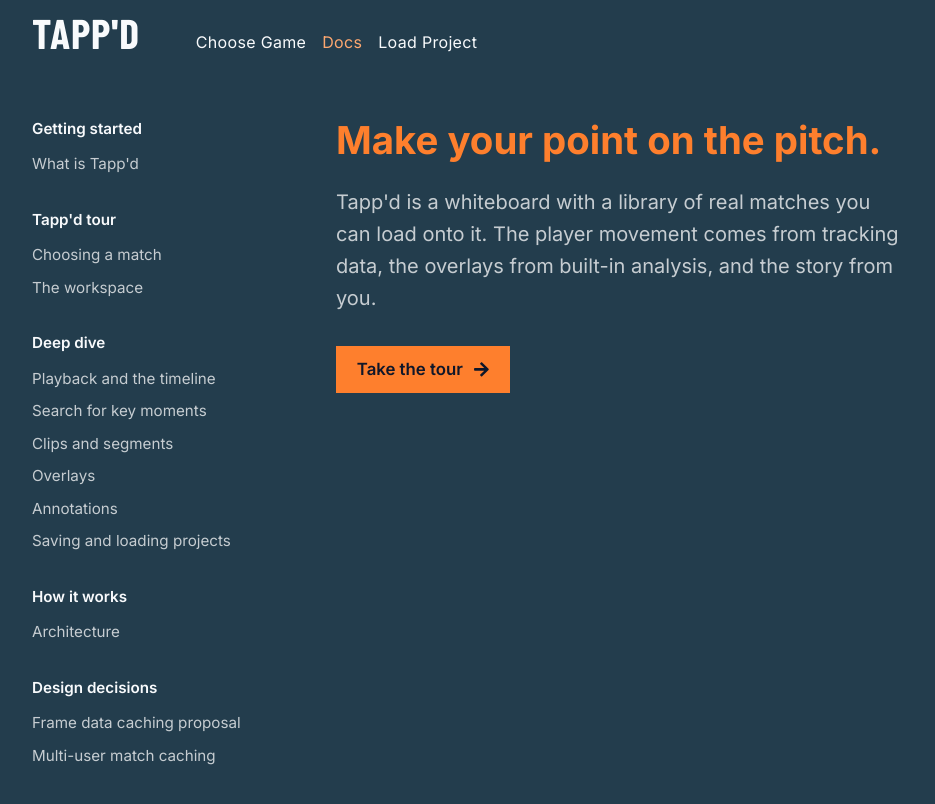
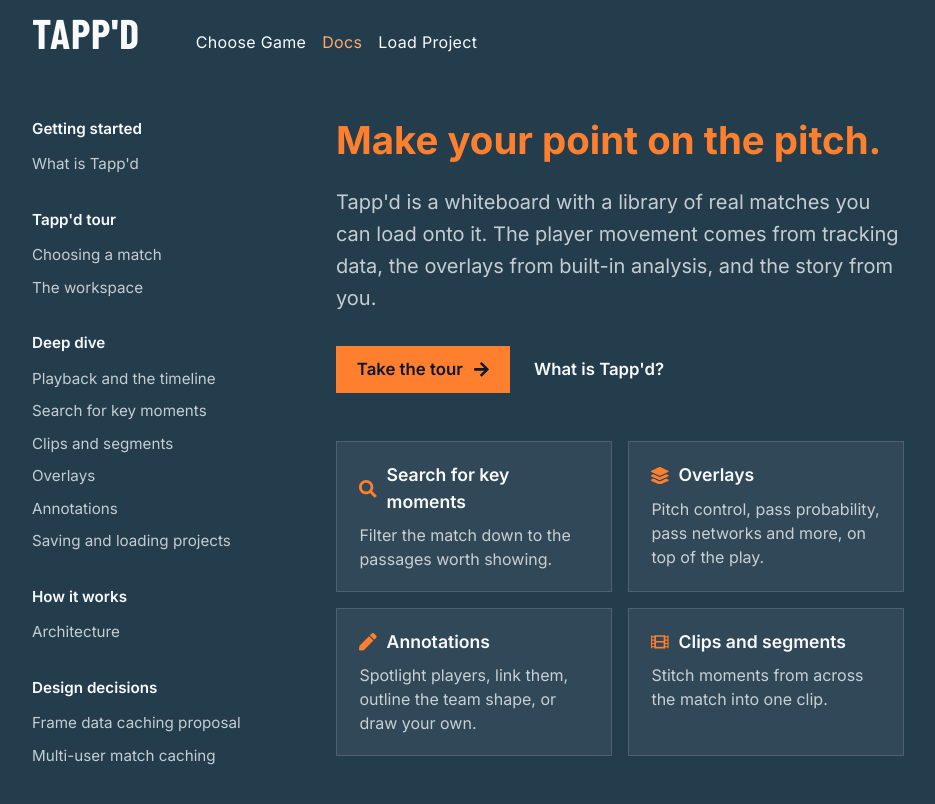
Before and after one commit to MihirT906/PlayTactix, a React (Vite) app in the folder frontend/: page / in a window 1280 px wide. Both pictures are taken after a click on the button "Docs". Shown: the top 804 px of the page, without its empty margins (32-967 px from the left). Built offline with nearby package versions, Linux system fonts and the light colour scheme; no server answers; a web font is replaced by a local one.

Commit message:
quick links

```diff
--- a/frontend/src/pages/Docs/Docs.css
+++ b/frontend/src/pages/Docs/Docs.css
@@ -54,3 +54,16 @@
 .docs-cta { display: inline-flex; align-items: center; gap: 0.6rem; padding: 0.7rem 1.3rem; background: var(--color-accent); color: var(--color-text-inverse); font-size: 1.05rem; font-weight: 600; text-decoration: none; transition: background 0.2s ease; }
 .docs-cta:hover { background: color-mix(in srgb, var(--color-accent) 85%, white); }
 .docs-cta:focus-visible { outline: 2px solid var(--focus-outline-color); outline-offset: 4px; }
+.docs-cta-secondary { display: inline-flex; align-items: center; padding: 0.7rem 0.5rem; color: var(--color-text-primary); font-size: 1.05rem; font-weight: 600; text-decoration: none; }
+.docs-cta-secondary:hover { color: var(--color-accent); }
+.docs-cta-secondary:focus-visible { outline: 2px solid var(--focus-outline-color); outline-offset: 4px; }
+
+/* Quick links on the docs home: two across, one on narrow screens. */
+.docs-cards { display: grid; grid-template-columns: repeat(2, minmax(0, 1fr)); gap: 1rem; list-style: none; margin: 0; padding: 0; }
+@media (max-width: 40rem) { .docs-cards { grid-template-columns: 1fr; } }
+.docs-card { display: flex; flex-direction: column; gap: 0.5rem; height: 100%; box-sizing: border-box; padding: 1.25rem 1.4rem; background: var(--surface-subtle-background); border: 1px solid var(--surface-subtle-border); text-decoration: none; transition: background 0.2s ease, border-color 0.2s ease; }
+.docs-card:hover { background: var(--surface-subtle-background-hover); border-color: var(--surface-subtle-border-hover); }
+.docs-card:focus-visible { outline: 2px solid var(--focus-outline-color); outline-offset: 2px; }
+.docs-card-title { display: flex; align-items: center; gap: 0.6rem; color: var(--color-text-primary); font-size: 1.1rem; font-weight: 600; }
+.docs-card-title svg { color: var(--color-accent); flex-shrink: 0; }
+.docs-card-blurb { color: var(--color-text-muted); line-height: 1.5; }
--- /dev/null
+++ b/frontend/src/pages/Docs/DocsHomeCards.tsx
@@ -0,0 +1,39 @@
+import type { IconType } from 'react-icons'
+import { FaFilm, FaLayerGroup, FaPen, FaSearch } from 'react-icons/fa'
+import { Link } from 'react-router-dom'
+import { docsPagePath, findDocsPage } from './docsNav'
+
+type DocsHomeCard = { slug: string; icon: IconType; blurb: string }
+
+// The quick links on the docs home: the four things you do to build a clip. Titles come from the sidebar.
+const CARDS: DocsHomeCard[] = [
+  { slug: 'key-moments', icon: FaSearch, blurb: 'Filter the match down to the passages worth showing.' },
+  {
+    slug: 'overlays',
+    icon: FaLayerGroup,
+    blurb: 'Pitch control, pass probability, pass networks and more, on top of the play.',
+  },
+  {
+    slug: 'annotations',
+    icon: FaPen,
+    blurb: 'Spotlight players, link them, outline the team shape, or draw your own.',
+  },
+  { slug: 'clips-and-segments', icon: FaFilm, blurb: 'Stitch moments from across the match into one clip.' },
+]
+
+export default function DocsHomeCards() {
+  return (
+    <ul className="docs-cards">
+      {CARDS.map(({ slug, icon: Icon, blurb }) => (
+        <li key={slug}>
+          <Link to={docsPagePath(slug)} className="docs-card">
+            <span className="docs-card-title">
+              <Icon aria-hidden="true" /> {findDocsPage(slug)?.title}
+            </span>
+            <span className="docs-card-blurb">{blurb}</span>
+          </Link>
+        </li>
+      ))}
+    </ul>
+  )
+}
--- a/frontend/src/pages/Docs/DocsPage.tsx
+++ b/frontend/src/pages/Docs/DocsPage.tsx
@@ -2,6 +2,7 @@ import { useEffect } from 'react'
 import { FaArrowRight } from 'react-icons/fa'
 import { Link, Navigate, useParams } from 'react-router-dom'
 import { APP_CONFIG } from '../../config'
+import DocsHomeCards from './DocsHomeCards'
 import DocsPager from './DocsPager'
 import DocsSidebar from './DocsSidebar'
 import { DOCS_CONTENT } from './content'
@@ -34,7 +35,11 @@ export default function DocsPage() {
               <Link to={docsPagePath('choosing-a-match')} className="docs-cta">
                 Take the tour <FaArrowRight aria-hidden="true" />
               </Link>
+              <Link to={docsPagePath('what-is-tappd')} className="docs-cta-secondary">
+                What is {APP_CONFIG.brand.title}?
+              </Link>
             </div>
+            <DocsHomeCards />
           </>
         )}
         {Content ? (
```
